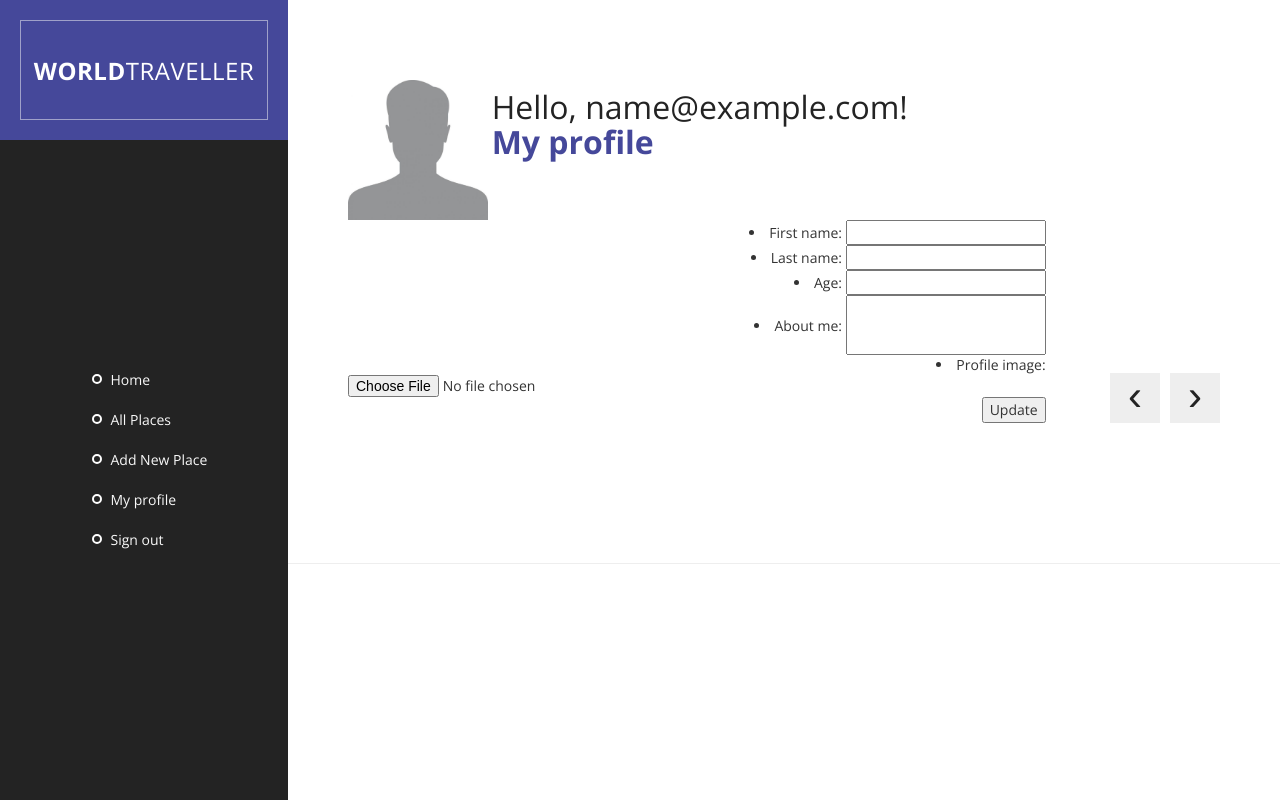
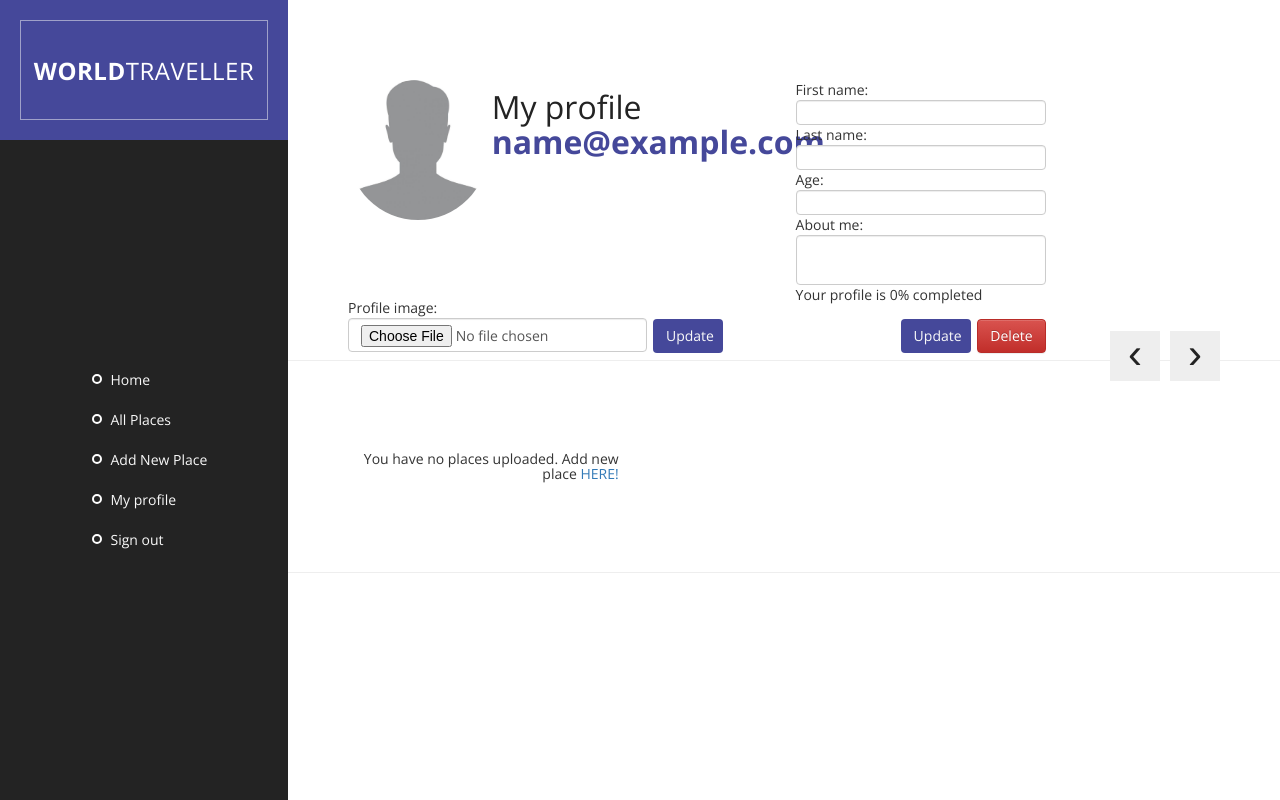
Before and after one commit to polly-rm/world-traveller, a Django app: page /profiles/ in a window 1280 px wide. Run offline with Django 3.2, Linux system fonts and the light colour scheme; the visitor is signed in with stand-in values (Sample User, id 1); data comes from the database, SQL or seed files in the repository; data that the repository does not hold is empty; some libraries are stand-ins or nearby versions.

Commit message:
adding files

```diff
--- a/templates/places/places_list.html
+++ b/templates/places/places_list.html
@@ -14,9 +14,9 @@
                     <p>There are still no published destinations.
                         <br>Be the first one to add your favourite place <a href="{% url 'create place' %}">HERE</a></p>
                 {% endif %}
-
             </div>
             <p>{% profile_complete_notification %}</p>
+
             <div class="section-content">
                 <div class="owl-carousel owl-theme">
                     {% for place in places %}
--- /dev/null
+++ b/templates/profiles/profile_details.html
@@ -0,0 +1,111 @@
+{% extends 'common/base.html' %}
+{% load static %}
+{% block content %}
+
+    <div class="page-content">
+        <section id="featured" class="content-section">
+            <div class="section-heading">
+                {% if profile.profile_image %}
+                    <img src="{{ profile.profile_image.url }}" class="img-circle"
+                         alt=""
+                         width="140"
+                         height="140">
+                {% else %}
+                    <img src="{% static 'profiles/profile.jpg' %}" class="img-circle"
+                         alt="Generic placeholder image"
+                         width="140"
+                         height="140">
+                {% endif %}
+
+                {% if profile.first_name and profile.last_name %}
+                    <h1>
+                        {{ profile.first_name }}<br><em>{{ profile.last_name }}</em>
+                    </h1>
+                {% elif profile.first_name %}
+                    <h1>
+                        My profile<br><em>{{ profile.first_name }}</em>
+                    </h1>
+                {% else %}
+                    <h1>
+                        My profile<br><em>{{ request.user }}</em>
+                    </h1>
+                {% endif %}
+
+                <div style="position: absolute; right: 0; top: 0;">
+
+                    <form action="{% url 'profile details' %}" method="post" enctype="multipart/form-data">
+                        {% csrf_token %}
+                        {{ form.first_name.label }}: {{ form.first_name }}
+                        {{ form.last_name.label }}: {{ form.last_name }}
+                        {{ form.age.label }}: {{ form.age }}
+                        {{ form.about_me.label }}: {{ form.about_me }}
+
+                        <button class="btn"
+                                style="background-color: #45489a; color: #f9f9f9; width: 70px; position: absolute; right: 30%; top: 106%"
+                                type="submit">Update
+                        </button>
+                    </form>
+
+                    {{ profile.percentage_complete }}
+                    <a href="{% url 'delete profile' %}" class="btn btn-danger"
+                       style="position: absolute; right: 0; top: 106%">Delete</a>
+                </div>
+
+
+                {% if profile.profile_image %}
+                    <div style="position: absolute; left: 0; top: 137%;">
+                        <form action="{% url 'profile details' %}" method="post" enctype="multipart/form-data">
+                            {% csrf_token %}
+                            {{ form.profile_image.label }}: {{ form.profile_image }}
+                            <button class="btn"
+                                    style="background-color: #45489a; color: #f9f9f9; width: 70px; position: absolute; left: 102%; top: 58%"
+                                    type="submit">Update
+                            </button>
+                        </form>
+                    </div>
+                {% else %}
+                    <div style="position: absolute; left: 0; top: 156%;">
+                        <form action="{% url 'profile details' %}" method="post" enctype="multipart/form-data">
+                            {% csrf_token %}
+                            {{ form.profile_image.label }}: {{ form.profile_image }}
+                            <button class="btn"
+                                    style="background-color: #45489a; color: #f9f9f9; width: 70px; position: absolute; left: 102%; top: 38%"
+                                    type="submit">Update
+                            </button>
+                        </form>
+                    </div>
+                {% endif %}
+
+            </div>
+        </section>
+
+        <section id="featured" class="content-section">
+            <div class="section-content">
+                <div class="owl-carousel owl-theme">
+                    {% if places %}
+                        {% for place in places %}
+                            <div class="item">
+                                <div class="image">
+                                    <img src="{{ place.image.url }}" alt="" style="height: 430px">
+                                    <div class="featured-button button">
+                                        <a href="{% url 'place details' place.id %}">View More Photos</a>
+                                    </div>
+                                </div>
+                                <div class="text-content">
+                                    <h4>{{ place.name }}</h4>
+                                    <span>{{ place.location }}</span>
+                                    <p>{{ place.description }}</p>
+                                </div>
+                            </div>
+                        {% endfor %}
+                    {% else %}
+                        <h5 style="text-align: right;">You have no places uploaded. Add new place <a
+                                href="{% url 'create place' %}">HERE!</a></h5>
+                    {% endif %}
+                </div>
+            </div>
+        </section>
+
+    </div>
+
+{% endblock %}
--- a/templates/profiles/user_profile.html
+++ /dev/null
@@ -1,72 +0,0 @@
-{% extends 'common/base.html' %}
-{% load static %}
-{% block content %}
-
-    <div class="page-content">
-        <section id="featured" class="content-section">
-            <div class="section-heading">
-
-                {% if profile.profile_image %}
-                    <img class="rounded-circle mb-3" src="{{ profile.profile_image.url }}"
-                         alt="Generic placeholder image"
-                         width="140"
-                         height="140">
-                {% else %}
-                    <img class="rounded-circle mb-3" src="{% static 'profiles/profile.jpg' %}"
-                         alt="Generic placeholder image"
-                         width="140"
-                         height="140">
-                {% endif %}
-
-                <h1>
-                    Hello, {{ request.user }}!<br><em>My profile</em>
-                    <br>
-                    {{ request.user.age }}
-                </h1>
-                <p>{{ request.user.about_me }}</p>
-
-                <div style="text-align: right;">
-                    <form action="{% url 'profile details' %}" method="post" enctype="multipart/form-data">
-                        {% csrf_token %}
-                        <li>{{ form.first_name.label }}: {{ form.first_name }}</li>
-                        <li>{{ form.last_name.label }}: {{ form.last_name }}</li>
-                        <li>{{ form.age.label }}: {{ form.age }}</li>
-                        <li>{{ form.about_me.label }}: {{ form.about_me }}</li>
-                        <li>{{ form.profile_image.label }}: {{ form.profile_image }}</li>
-                        <button>Update</button>
-                    </form>
-                </div>
-            </div>
-
-            {#                {% if places %}#}
-            {#                    <p>View people's most enjoyable places around the world,#}
-            {#                        <br>share your favourite ones and inspire the others to travel.</p>#}
-            {#                {% else %}#}
-            {#                    <p>There are still no published destinations.#}
-            {#                        <br>Add your favourite place <a href="{% url 'create place' %}">HERE</a></p>#}
-            {#                {% endif %}#}
-
-            <div class="section-content">
-                <div class="owl-carousel owl-theme">
-                    {% for place in places %}
-                        <div class="item">
-                            <div class="image">
-                                <img src="{{ place.image.url }}" alt="" style="height: 430px">
-                                <div class="featured-button button">
-                                    <a href="{% url 'place details' place.id %}">View More Photos</a>
-                                </div>
-                            </div>
-                            <div class="text-content">
-                                <h4>{{ place.name }}</h4>
-                                <span>{{ place.location }}</span>
-                                <p>{{ place.description }}</p>
-                            </div>
-                        </div>
-                    {% endfor %}
-                </div>
-            </div>
-
-        </section>
-    </div>
-
-{% endblock %}
--- a/world_traveller/profiles/forms.py
+++ b/world_traveller/profiles/forms.py
@@ -1,31 +1,32 @@
 from django import forms
 
+from world_traveller.core.forms import BootstrapFormMixin
 from world_traveller.profiles.models import Profile
 
 
-class ProfileForm(forms.ModelForm):
+class ProfileForm(BootstrapFormMixin, forms.ModelForm):
     class Meta:
         model = Profile
         exclude = ('user', 'is_complete')
         widgets = {
             'first_name': forms.TextInput(
                 attrs={
-                    'style': 'height: 25px; width: 200px;',
+                    'style': 'height: 25px; width: 250px;',
                 }
             ),
             'last_name': forms.TextInput(
                 attrs={
-                    'style': 'height: 25px; width: 200px;',
+                    'style': 'height: 25px; width: 250px;',
                 }
             ),
             'age': forms.NumberInput(
                 attrs={
-                    'style': 'height: 25px; width: 200px;',
+                    'style': 'height: 25px; width: 250px;',
                 }
             ),
             'about_me': forms.TextInput(
                 attrs={
-                    'style': 'height: 60px; width: 200px;',
+                    'style': 'height: 50px; width: 250px;',
                 }
             ),
         }
--- a/world_traveller/profiles/models.py
+++ b/world_traveller/profiles/models.py
@@ -35,3 +35,18 @@ class Profile(models.Model):
     is_complete = models.BooleanField(
         default=False,
     )
+
+    @property
+    def percentage_complete(self):
+        percent = {'first_name': 25, 'last_name': 25, 'age': 25, 'about_me': 25,}
+        total = 0
+        if self.first_name:
+            total += percent['first_name']
+        if self.last_name:
+            total += percent['last_name']
+        if self.age:
+            total += percent['age']
+        if self.about_me:
+            total += percent['about_me']
+
+        return f"Your profile is {total}% completed"
--- a/world_traveller/profiles/urls.py
+++ b/world_traveller/profiles/urls.py
@@ -1,9 +1,10 @@
 from django.urls import path
 
-from world_traveller.profiles.views import profile_details
+from world_traveller.profiles.views import profile_details, delete_profile
 
 urlpatterns = [
     path('', profile_details, name='profile details'),
+    path('delete/', delete_profile, name='delete profile'),
 ]
 
 import world_traveller.profiles.signals
--- a/world_traveller/profiles/views.py
+++ b/world_traveller/profiles/views.py
@@ -1,3 +1,4 @@
+from django.contrib.auth import logout
 from django.contrib.auth.decorators import login_required
 from django.shortcuts import render, redirect
 
@@ -23,4 +24,14 @@ def profile_details(request):
         'places': user_places,
         'profile': profile,
     }
-    return render(request, 'profiles/user_profile.html', context)
+    return render(request, 'profiles/profile_details.html', context)
+
+
+@login_required(login_url='/auth/sign_in/')
+def delete_profile(request):
+    profile = Profile.objects.get(pk=request.user.id)
+    if request.method == 'POST':
+        profile.user.delete()
+        return redirect('landing page')
+    else:
+        return render(request, 'profiles/profile_delete.html')
```
Also changed, not shown: templates/profiles/profile_delete.html (added, +39 -0 lines), templates/profiles/user_profile_first.html (deleted, +0 -52 lines), world_traveller/common/migrations/0001_initial.py, world_traveller/common/migrations/0002_like_place.py, world_traveller/common/migrations/0003_initial.py, world_traveller/places/migrations/0001_initial.py, world_traveller/places/migrations/0002_initial.py, world_traveller/profiles/migrations/0001_initial.py, world_traveller/world_traveller_auth/migrations/0001_initial.py, 1 other file.
